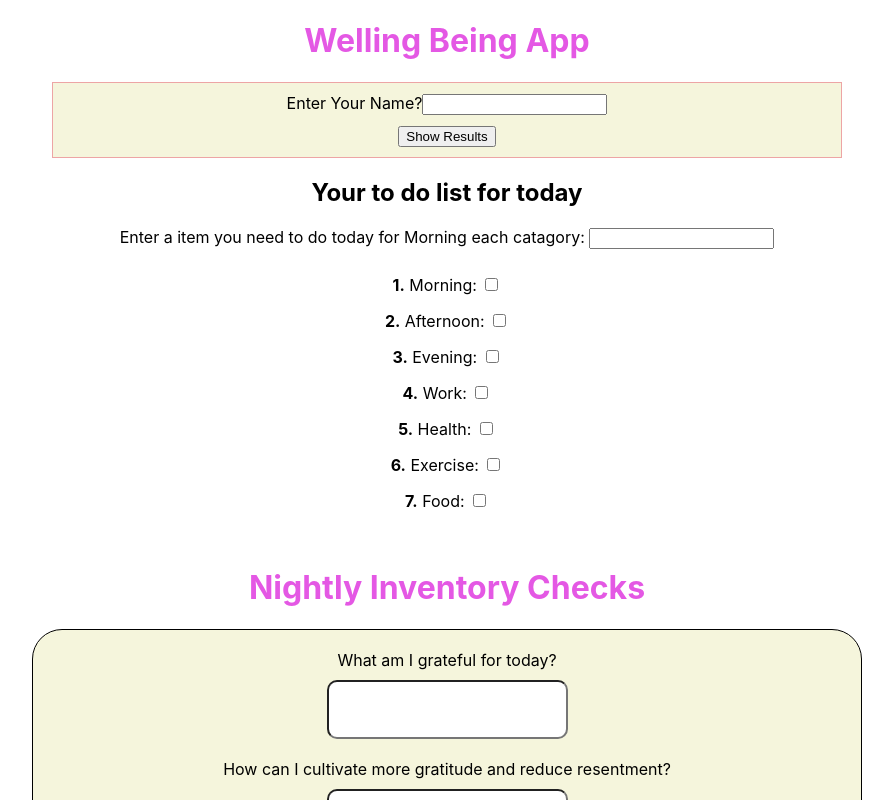
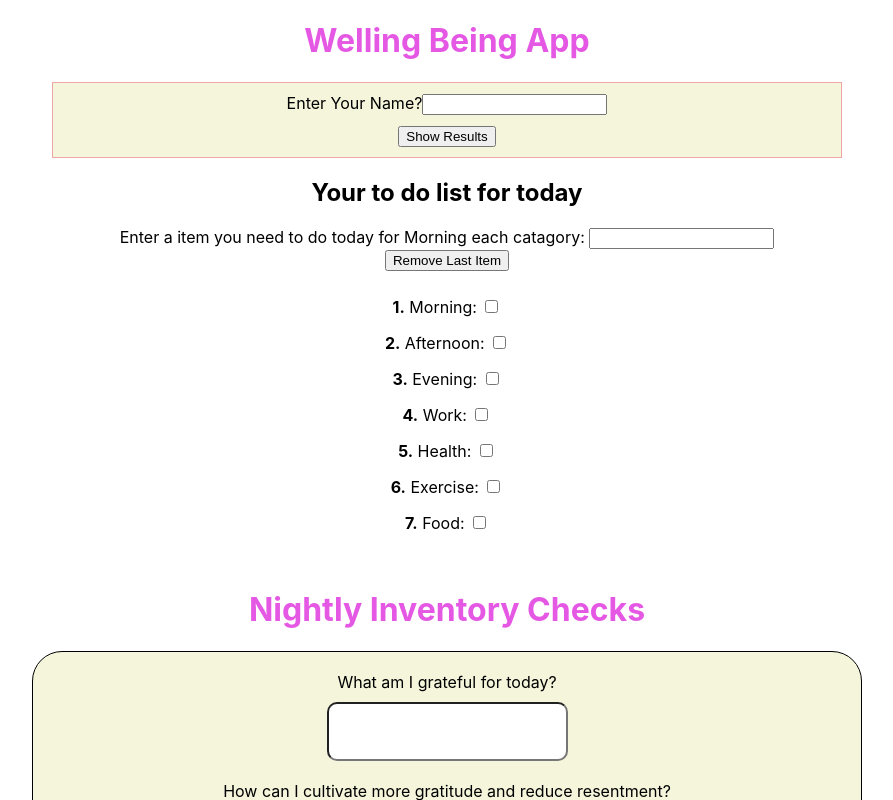
Before and after one commit to Sarahwcode/Nighlty-Inventory-Checks, a React (Create React App) app: page / in a window 1280 px wide. Shown: the top 800 px of the page, without its empty margins (193-1086 px from the left). Built offline with nearby package versions, Linux system fonts and the light colour scheme.

Commit message:
Added a remove button on the todo list

```diff
--- a/src/todolist.js
+++ b/src/todolist.js
@@ -14,6 +14,28 @@ export default function ToDoList () {
     const [input, setInput] = useState("");
     let lists = Object.keys(addList);
     let[category, setCategory] = useState(0);
+
+
+    function removeLastItem () {
+
+            // Determine the index of the category that was just added to
+            const lastAddedIndex = (category - 1 + lists.length) % lists.length;
+            const lastAddedCategory = lists[lastAddedIndex];
+
+            // Create a copy of the current addList state
+            const updatedList = { ...addList };
+
+            // Remove the value for the last added category
+            updatedList[lastAddedCategory] = "";
+
+            // Update the state
+            setAddList(updatedList);
+
+            // Optionally, you might want to move the category back by one
+            // so the next addition overwrites the one you just removed.
+            setCategory(lastAddedIndex);
+
+    }
 
     function addedList (event) {
         setInput(event.target.value);
@@ -41,11 +63,10 @@ export default function ToDoList () {
             <form onSubmit={onEnter}>
                 <label>Enter a item you need to do today for {lists[category]} each catagory: </label>
                 <input type="text" value={input} onChange={addedList} >
+              </input>
 
-
-                </input>
             </form>
-
+         <button onClick={removeLastItem}>Remove Last Item</button>
         </div>
 
         <div>
```
